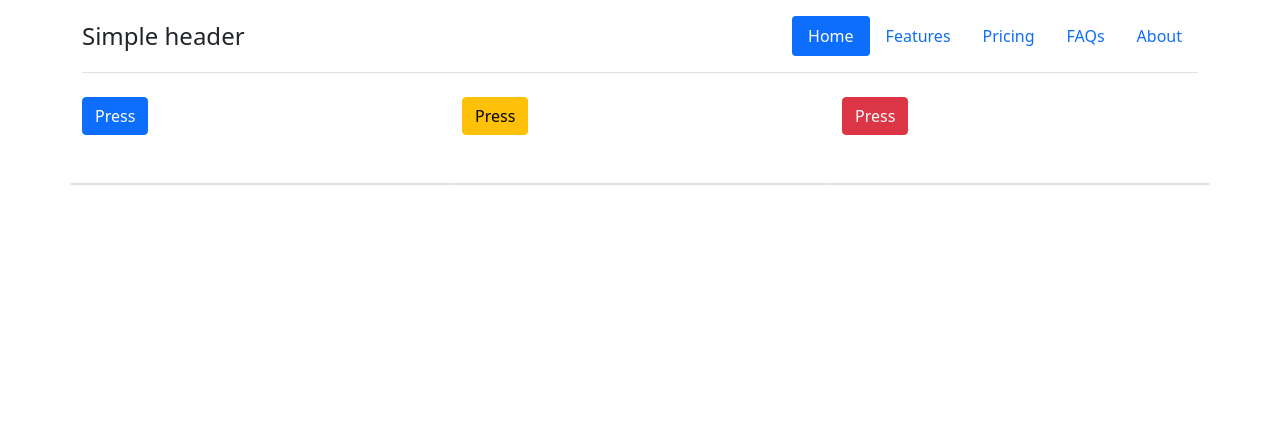
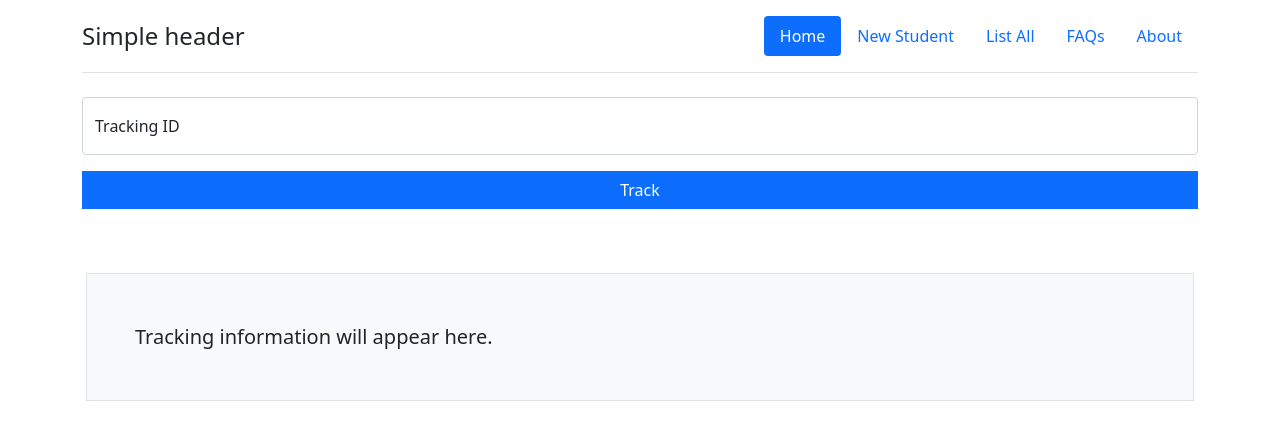
Before and after one commit to tmblog/python, a Flask app: page / in a window 1280 px wide. Shown: the top 440 px of the page. Run offline with Flask 3, Linux system fonts and the light colour scheme.

Commit message:
Update home.html

```diff
--- a/templates/home.html
+++ b/templates/home.html
@@ -20,62 +20,45 @@
 
               <ul class="nav nav-pills">
                 <li class="nav-item"><a href="#" class="nav-link active" aria-current="page">Home</a></li>
-                <li class="nav-item"><a href="#" class="nav-link">Features</a></li>
-                <li class="nav-item"><a href="#" class="nav-link">Pricing</a></li>
+                <li class="nav-item"><a href="{{ url_for('new_student') }}" class="nav-link">New Student</a></li>
+                <li class="nav-item"><a href="{{ url_for('list') }}" class="nav-link">List All</a></li>
                 <li class="nav-item"><a href="#" class="nav-link">FAQs</a></li>
                 <li class="nav-item"><a href="#" class="nav-link">About</a></li>
               </ul>
             </header>
 
-            <div class="row">
-                <div class="col">
-                  <button type="button" class="btn btn-primary" onclick="getUser()">Press</button>
-                </div>
-                <div class="col">
-                  <button type="button" class="btn btn-warning" onclick="getCar()">Press</button>
-                </div>
-                <div class="col">
-                  <button type="button" class="btn btn-danger" onclick="getClass()">Press</button>
+
+              <div class="form-floating mb-3">
+                <input type="email" class="form-control" id="trackingInput" placeholder="P149">
+                <label for="floatingInput">Tracking ID</label>
+              </div>
+              <div class="d-grid gap-2">
+                <button class="btn btn-primary rounded-0" type="button" id="trackingButton" onclick="getTrackingInfo()">Track</button>
+              </div>
+
+
+            <div class="row p-3">
+                <div class="col mt-5 bg-light border rounded-0 p-5 lead" id="trackingResponse">
+                  Tracking information will appear here.
                 </div>
             </div>
 
-            <div class="row">
-                <div class="col mt-5 bg-light border rounded-3" id="logJs1">
-                </div>
-                <div class="col mt-5 bg-light border rounded-3" id="logJs2">
-                </div>
-                <div class="col mt-5 bg-light border rounded-3" id="logJs3">
-                </div>
-            </div>
         </div>
 
     </main>
 
     <script src="https://cdn.jsdelivr.net/npm/bootstrap@5.1.3/dist/js/bootstrap.min.js" integrity="sha384-QJHtvGhmr9XOIpI6YVutG+2QOK9T+ZnN4kzFN1RtK3zEFEIsxhlmWl5/YESvpZ13" crossorigin="anonymous"></script>
     <script>
-        async function getUser() {
-        const response = await fetch("http://localhost:5000/user");
-        const userJson = await response.json();
-        console.log(userJson);
-        let div = document.getElementById("logJs1");
-        div.innerHTML = "username: "+userJson.username+"<br>email: "+userJson.email+"<br>id: "+userJson.id;
+        async function getTrackingInfo() {
+        const response = await fetch("http://localhost:5000/track/p149");
+        const trackingJson = await response.json();
+        console.log(trackingJson);
+        let div = document.getElementById("trackingResponse");
+        div.innerHTML = "<p>Tracking ID: "+trackingJson.idn+"<br>Status: "+trackingJson.status+"<br>Time of dispatch: "+trackingJson.dispatchTime+"<br>Your courier is: "+trackingJson.nameOfDriver+"<br>Delivery address: "+trackingJson.address+"<br>We estimate it will be with you in: "+trackingJson.eta+"</p>";
+
+        div.innerHTML += "<p><a href='directions/"+trackingJson.idn+"' class='d-grid btn btn-outline-danger rounded-0'>Track driver</a></p>";
     }
 
-    async function getCar() {
-        const response = await fetch("http://localhost:5000/car");
-        const carJson = await response.json();
-        console.log(carJson);
-        let div = document.getElementById("logJs2");
-        div.innerHTML = "make: "+carJson.make+"<br>model: "+carJson.model+"<br>style: "+carJson.style;
-    }
-
-    async function getClass() {
-        const response = await fetch("http://localhost:5000/class");
-        const classJson = await response.json();
-        console.log(classJson);
-        let div = document.getElementById("logJs3");
-        div.innerHTML = "class: "+classJson.name+"<br>quality: "+classJson.quality+"<br>potential: "+classJson.potential;
-    }
     </script>
   </body>
 </html>
```
